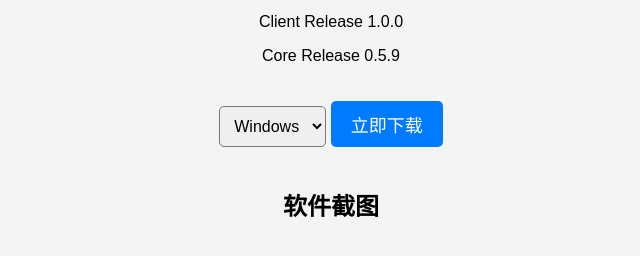
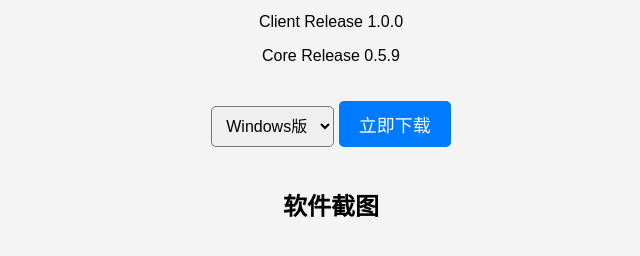
Before and after one commit to Windows11-MEMZ/librechatcn, a plain HTML site: page index.html in a window 1280 px wide. Shown: the part 150-406 px from the top of the page, without its empty margins (309-949 px from the left). Drawn offline with Linux system fonts and the light colour scheme.

Commit message:
Update index.html

```diff
--- a/index.html
+++ b/index.html
@@ -61,8 +61,8 @@
         <p>Core Release 0.5.9</p>
 
         <select id="os-select">
-            <option value="windows">Windows</option>
-            <option value="mac">Mac</option>
+            <option value="windows">Windows版</option>
+            <option value="mac">Mac版</option>
         </select>
 
         <a href="#" class="download-button" id="download-button">立即下载</a>
```
